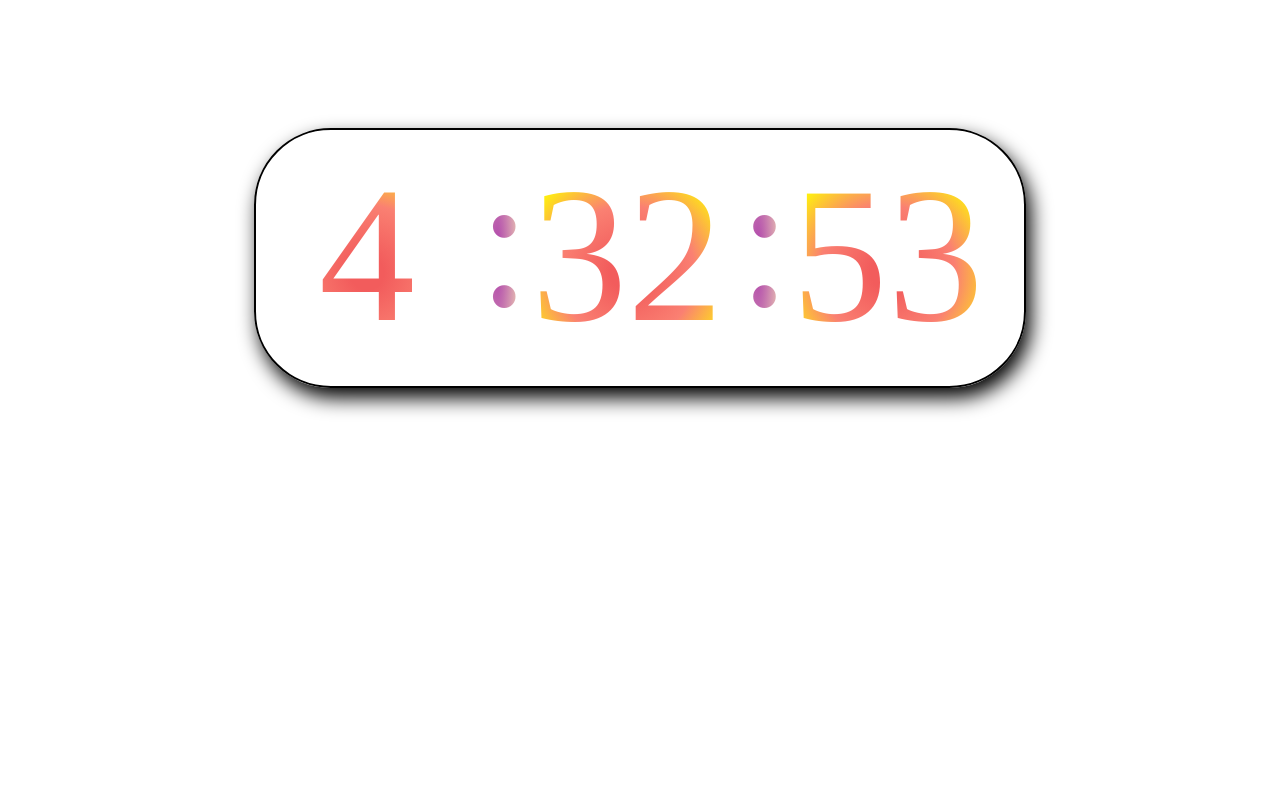
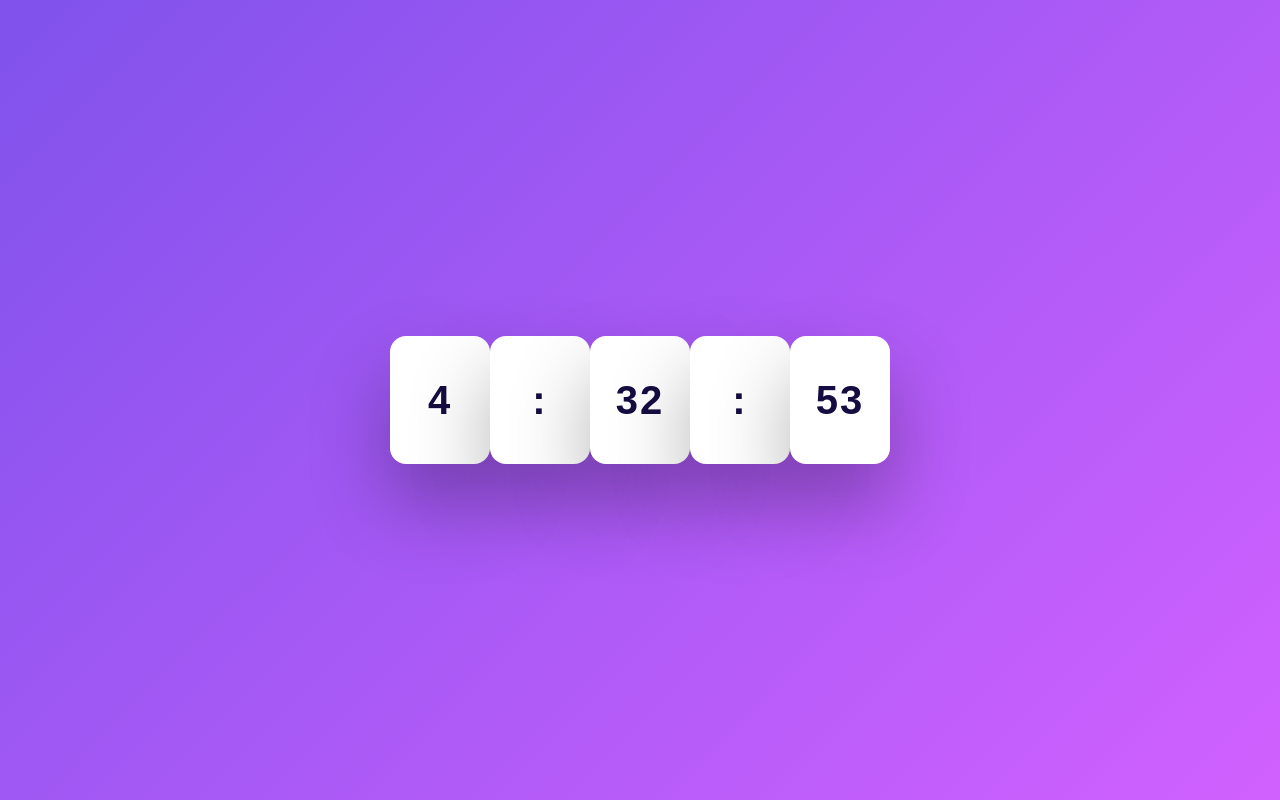
Before and after one commit to ADevenderreddy/Digital-Cloack, a plain HTML site: page index.html in a window 1280 px wide. Drawn offline with Linux system fonts and the light colour scheme.

Commit message:
Add files via upload

```diff
--- a/style.css
+++ b/style.css
@@ -1,51 +1,45 @@
 * {
     padding: 0;
     margin: 0;
+    box-sizing: border-box;
+    font-family: "Poppins", sans-serif;
+}
+
+body {
+    height: 100vh;
+    background-image: linear-gradient(135deg, #8052ec, #d161ff);
 }
 
 #container {
-    position: relative;
-    width: 60vw;
-    height: 20vw;
-    background-image: url(./clock.png);
-    background-repeat: no-repeat;
-    background-size: 100%;
-    margin: auto;
-    border: 2px solid black;
-    box-shadow: 5px 10px 20px black;
-    border-radius: 6vw;
-    margin-top: 10%;
-
+    width: 31.25em;
+    height: 8em;
+    position: absolute;
+    transform: translate(-50%, -50%);
+    top: 50%;
+    left: 50%;
+    display: flex;
+    align-items: center;
+    justify-content: space-between;
+    font-weight: 600;
 }
 
-#hour,
-#minute,
-#second {
-    margin-top: 2%;
-    float: left;
-    width: 28.8880%;
+#container div {
+    position: relative;
+    background-color: #ffffff;
     height: 100%;
-    background-image: radial-gradient(circle at center, rgb(242, 92, 92) 0% 10%, salmon, yellow, transparent);
-    -webkit-background-clip: text;
-    color: transparent;
-    /* border-right: 2px solid black; */
-    font-size: 15vw;
-    text-align: center;
-    transition: all 0.5s;
-    display: grid;
-
+    width: 3.2em;
+    display: flex;
+    align-items: center;
+    justify-content: center;
+    font-size: 2.5em;
+    color: #150c41;
+    border-radius: 0.4em;
+    box-shadow: 0 1em 2em rgba(0, 0, 0, 0.3);
+    letter-spacing: 0.05em;
 }
 
-.colen {
-    /* border: 2px solid black; */
-    background-image: radial-gradient(rgb(172, 61, 172), wheat);
-    -webkit-background-clip: text;
-    color: transparent;
-    font-size: 15vw;
-    width: 5%;
-    height: 100%;
-    float: left;
-    text-align: center;
-    transition: all 0.5s;
-
+#container span {
+    font-weight: 800;
+    font-size: 2.5em;
+    color: #ffffff;
 }
```
